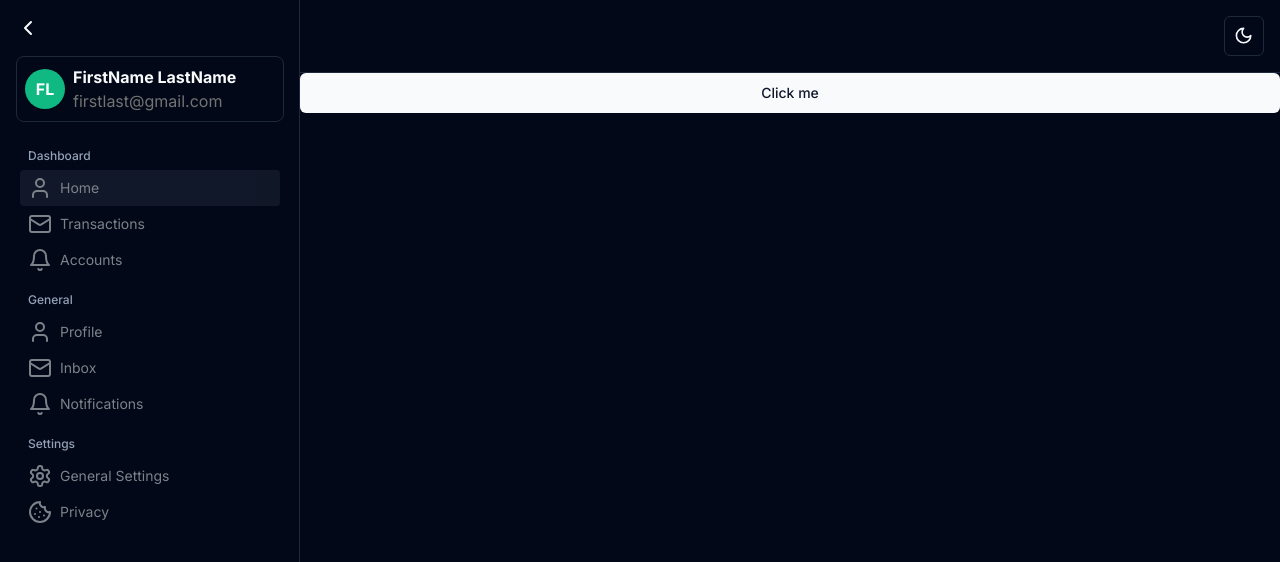
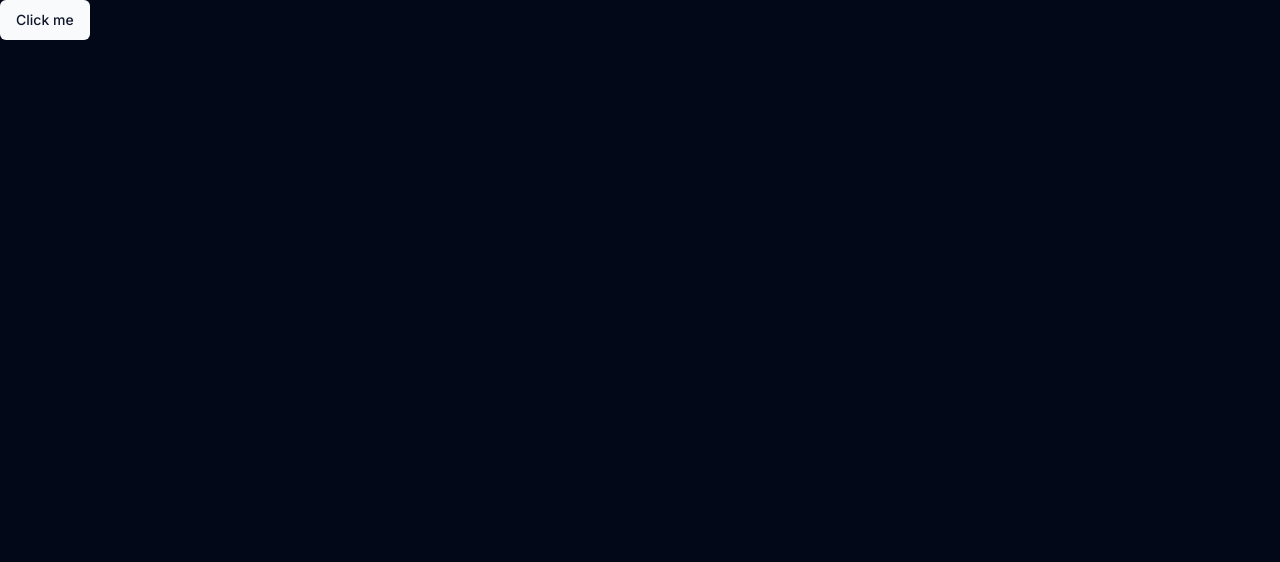
Before and after one commit to noobiecoder1942/finance-tracker, a Next.js app: page / in a window 1280 px wide. Shown: the top 562 px of the page. Built offline with nearby package versions, Linux system fonts and the light colour scheme.

Commit message:
Separated layouts for root and dashboard

```diff
--- /dev/null
+++ b/src/app/dashboard/layout.tsx
@@ -0,0 +1,35 @@
+"use client";
+import { Inter } from "next/font/google";
+import "../globals.css";
+import Sidebar from "@/components/Sidebar";
+import Header from "@/components/Header";
+import { useState } from "react";
+
+const inter = Inter({ subsets: ["latin"] });
+
+export default function RootLayout({
+  children,
+}: Readonly<{
+  children: React.ReactNode;
+}>) {
+
+    const [isSidebarOpen, setIsSidebarOpen] = useState(true);
+
+    const handleToggleSidebar = (isOpen: boolean) => {
+        setIsSidebarOpen(isOpen);
+    };
+
+    return (
+        <section className="flex items-start justify-between">
+            <div className={`transition-all min-h-screen border-r
+                ${isSidebarOpen ? 'w-[300px] min-w-[300px]' : 'w-[50px] min-w-[50px]'}`}>
+                <Sidebar onToggle={handleToggleSidebar} />
+            </div>
+
+            <div className="grid w-full h-full">
+                <Header />
+                {children}
+            </div>
+        </section>
+    );
+}
--- a/src/app/layout.tsx
+++ b/src/app/layout.tsx
@@ -1,9 +1,5 @@
-"use client";
 import { Inter } from "next/font/google";
 import "./globals.css";
-import Sidebar from "@/components/Sidebar";
-import Header from "@/components/Header";
-import { useState } from "react";
 import { ThemeProvider } from "@/components/theme-provider";
 
 const inter = Inter({ subsets: ["latin"] });
@@ -14,35 +10,20 @@ export default function RootLayout({
   children: React.ReactNode;
 }>) {
 
-  const [isSidebarOpen, setIsSidebarOpen] = useState(true);
-
-  const handleToggleSidebar = (isOpen: boolean) => {
-    setIsSidebarOpen(isOpen);
-  };
-
     return (
         <html lang="en">
-      <body className={`${inter.className} flex items-start justify-between`}>
-
+            <body className={`${inter.className}`}>
                 <ThemeProvider
                     attribute="class"
                     defaultTheme="dark"
                     enableSystem
                     disableTransitionOnChange
                 >
-            <div className={`transition-all min-h-screen border-r
-              ${isSidebarOpen ? 'w-[300px] min-w-[300px]' : 'w-[50px] min-w-[50px]'}`}>
-                <Sidebar onToggle={handleToggleSidebar} />
-            </div>
 
-            <main className="grid w-full h-full">
-              <Header />
+                    <main>
                         {children}
                     </main>
                 </ThemeProvider>
-
-
-
             </body>
         </html>
     );
```
Lines whose indentation alone changed are shown as unchanged.
